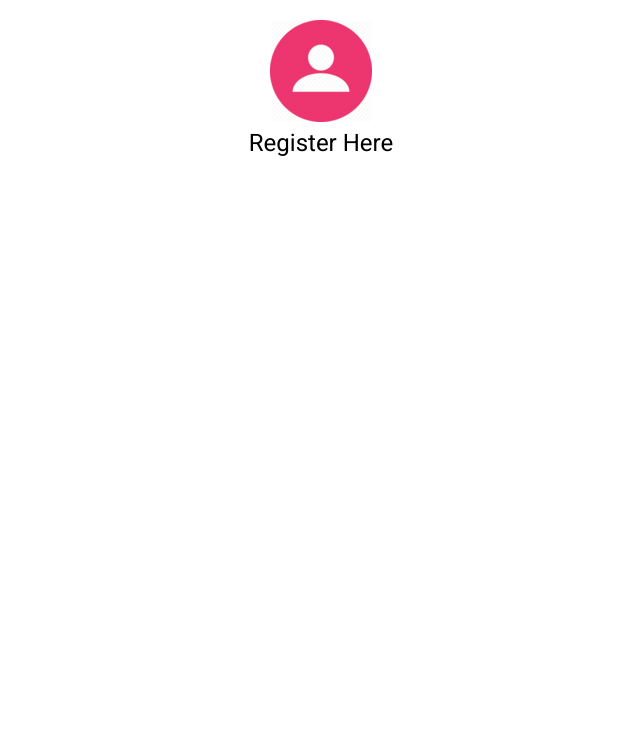
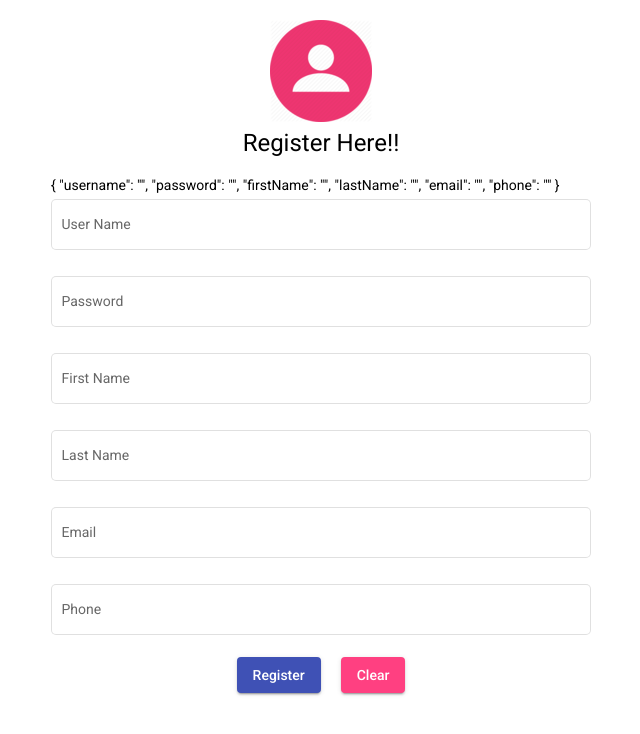
Before and after one commit to sumanghosh740/examfront, an Angular app: page /signup in a window 1280 px wide. Shown: the top 734 px of the page, without its empty margins (319-959 px from the left). Built offline with nearby package versions, Linux system fonts and the light colour scheme.

Commit message:
signup page added

```diff
--- a/src/app/pages/signup/signup.component.css
+++ b/src/app/pages/signup/signup.component.css
@@ -0,0 +1,6 @@
+.full-width {
+  width: 100%;
+}
+.margin-left {
+  margin-left: 20px;
+}
--- a/src/app/pages/signup/signup.component.html
+++ b/src/app/pages/signup/signup.component.html
@@ -5,9 +5,66 @@
         <div class="row " style="margin-top:20px">
             <div class="col-md-6 offset-md-3">
                 <div class="container text-center">
-                     <img src="../../../assets/signup.png" class="img-fluid">
+                    <img src="../../../assets/signup.png" class="img-fluid">
                 </div>
-                <h1 class="text-center">Register Here</h1>
+                <h1 class="text-center">Register Here!!</h1>
+                {{user|json}}
+                <form (ngSubmit)="formSubmit()">
+                    <!--Username field -->
+                    <mat-form-field class="full-width" appearance="outline">
+                        <mat-label>User Name</mat-label>
+                        <input [(ngModel)]="user.username"
+                        name="username"
+                        matInput placeholder="Enter here">
+                    </mat-form-field>
+
+                    <!-- Password field -->
+                    <mat-form-field class="full-width" appearance="outline">
+                        <mat-label>Password</mat-label>
+                        <input [(ngModel)]="user.password"
+                        name="password"
+                        type="password" matInput placeholder="Enter here">
+                    </mat-form-field>
+
+                    <!-- Fisrt name field -->
+                    <mat-form-field class="full-width" appearance="outline">
+                        <mat-label>First Name</mat-label>
+                        <input [(ngModel)]="user.firstName"
+                        name="firstName" matInput placeholder="Enter here">
+                    </mat-form-field>
+
+                      <!-- Last name field -->
+                      <mat-form-field class="full-width" appearance="outline">
+                        <mat-label>Last Name</mat-label>
+                        <input [(ngModel)]="user.lastName"
+                        name="lastName" matInput placeholder="Enter here">
+                    </mat-form-field>
+
+                     <!-- Email field -->
+                     <mat-form-field class="full-width" appearance="outline">
+                        <mat-label>Email</mat-label>
+                        <input [(ngModel)]="user.email"
+                        name="email"type="email" matInput placeholder="Enter here">
+                    </mat-form-field>
+
+                    <!-- Phone field -->
+                    <mat-form-field class="full-width" appearance="outline">
+                        <mat-label>Phone</mat-label>
+                        <input [(ngModel)]="user.phone"
+                        name="phone" type="number" matInput placeholder="Enter here">
+                    </mat-form-field>
+
+                    <!-- Butoons -->
+                    <div class="container text-center">
+
+                        <button type="submit" mat-raised-button color="primary">Register</button>
+                        <button type="reset" mat-raised-button color="primary"class="margin-left" mat-raised-button color="accent">Clear</button>
+
+                    </div>
+
+
+
+                </form>
             </div>
         </div>
     </div>
--- a/src/app/pages/signup/signup.component.ts
+++ b/src/app/pages/signup/signup.component.ts
@@ -3,13 +3,23 @@ import { Component, OnInit } from '@angular/core';
 @Component({
   selector: 'app-signup',
   templateUrl: './signup.component.html',
-  styleUrls: ['./signup.component.css']
+  styleUrls: ['./signup.component.css'],
 })
 export class SignupComponent implements OnInit {
+  constructor() {}
 
-  constructor() { }
+  public user = {
+    username: '',
+    password: '',
+    firstName: '',
+    lastName: '',
+    email: '',
+    phone: '',
+  };
 
-  ngOnInit(): void {
+  ngOnInit(): void {}
+
+  formSubmit() {
+    alert('submit');
   }
-
 }
```
Also changed, not shown: src/app/app.module.ts (+13 -2 lines).
